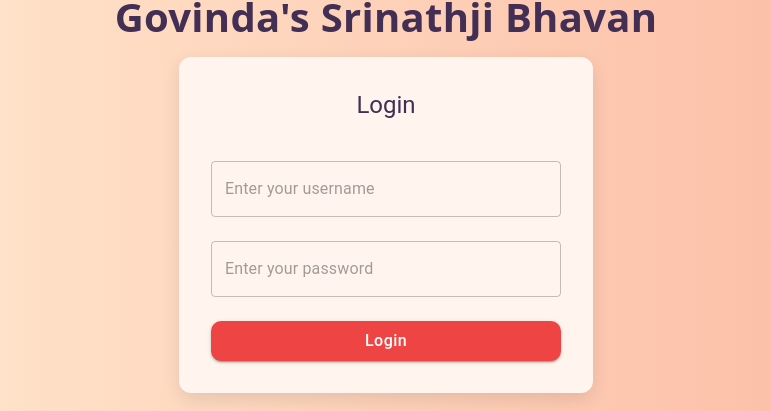
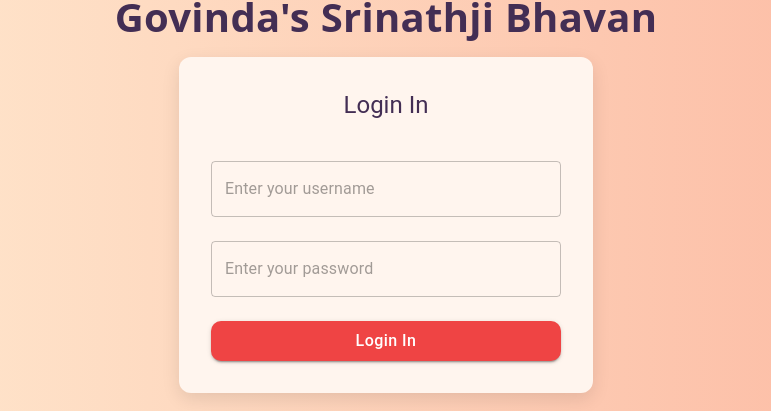
Before and after one commit to vridhi-02/Maintenance-Record-System, a React (Vite) app in the folder Maintenance/: page /login in a window 1280 px wide. Shown: the part 268-679 px from the top of the page, without its empty margins (254-1025 px from the left). Built offline with nearby package versions, Linux system fonts and the light colour scheme.

Commit message:
update login

```diff
--- a/Maintenance/src/pages/Login.jsx
+++ b/Maintenance/src/pages/Login.jsx
@@ -94,7 +94,7 @@ function Login() {
           variant="h5"
           sx={{ textAlign: 'center', mb: 3, color: '#432E54' }}
         >
-          Login
+          Login In
         </Typography>
 
         <TextField
@@ -140,7 +140,7 @@ function Login() {
             },
           }}
         >
-          Login
+          Login In
         </Button>
       </Paper>
     </Box>
```
